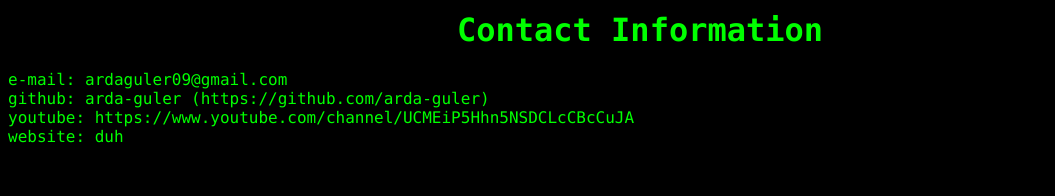
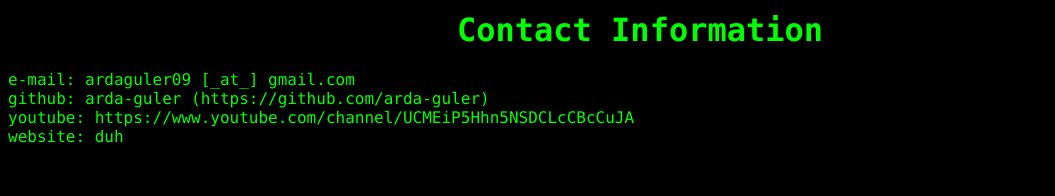
Before and after one commit to arda-guler/OrbitSim3D-web, a plain HTML site: page contact.html in a window 1280 px wide. Shown: the part 355-551 px from the top of the page, without its empty margins (0-1055 px from the left). Drawn offline with Linux system fonts and the light colour scheme.

Commit message:
Minor update on contact info

```diff
--- a/contact.html
+++ b/contact.html
@@ -123,7 +123,7 @@ p {
 	<img src="imgs/antenna0001.png" class="center20">
 	<br><br>
 	<h1 style="color:rgb(0,255,0);">Contact Information</h1>
-	<p style="color:rgb(0,255,0);">e-mail: ardaguler09@gmail.com<br>
+	<p style="color:rgb(0,255,0);">e-mail: ardaguler09 [_at_] gmail.com<br>
 	github: arda-guler (https://github.com/arda-guler)<br>
 	youtube: https://www.youtube.com/channel/UCMEiP5Hhn5NSDCLcCBcCuJA<br>
 	website: duh<br>
```
